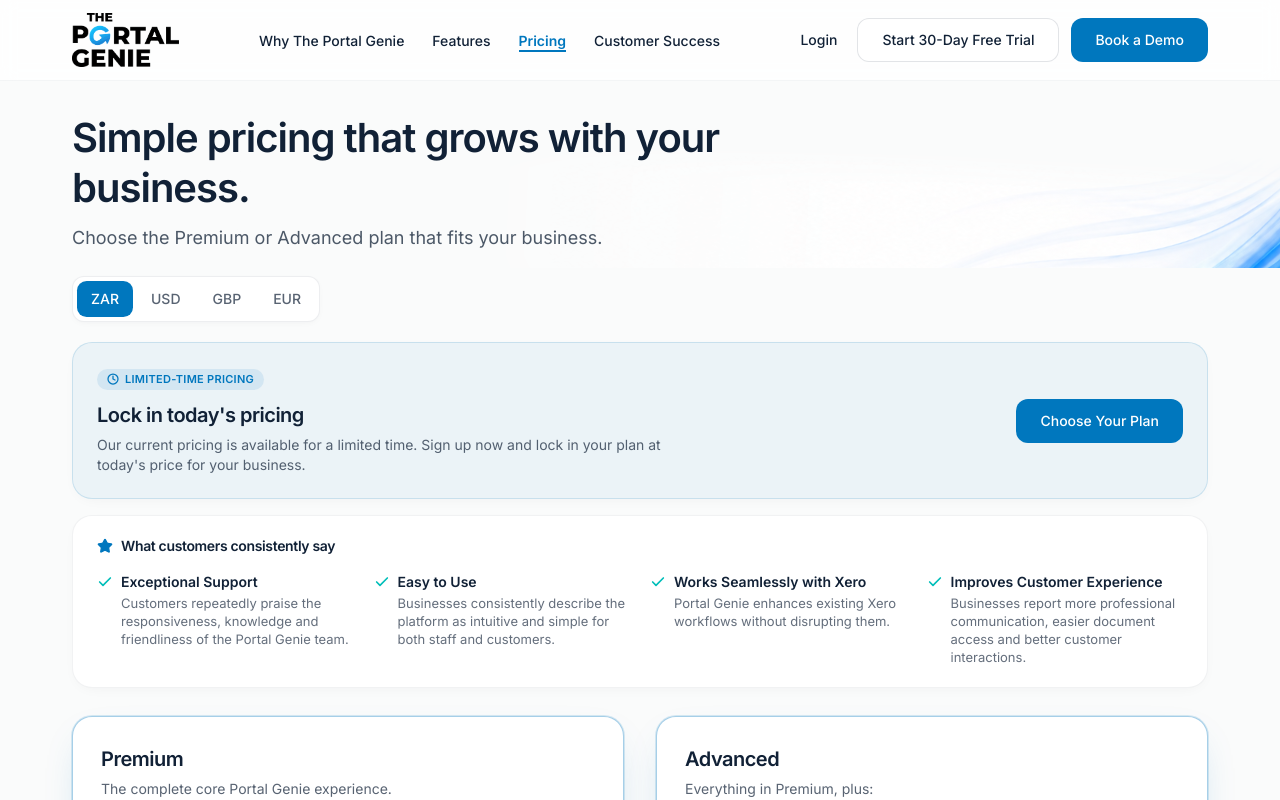
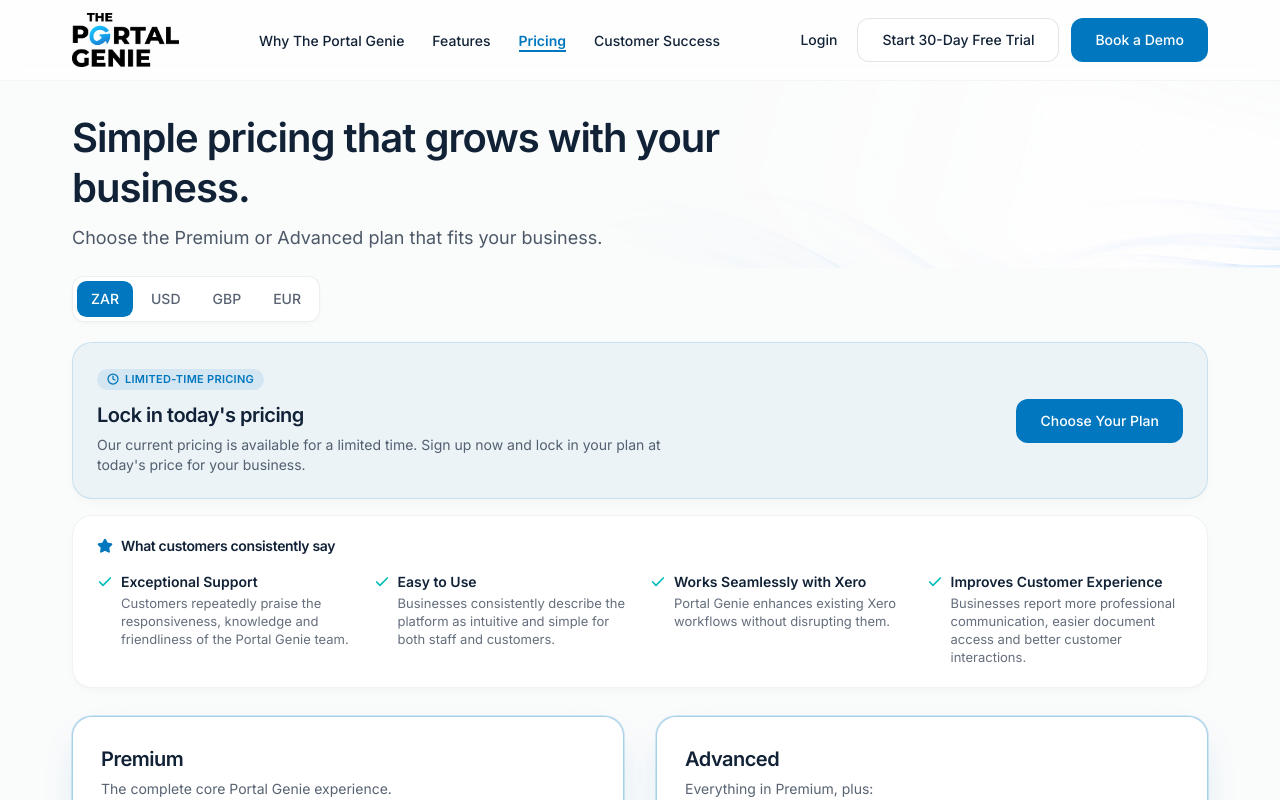
Before and after one commit to ThePortalGenie/portal-genie-site, a Next.js app: page /pricing in a window 1280 px wide. Shown: the top 800 px of the page. Built offline with nearby package versions, Linux system fonts and the light colour scheme.

Commit message:
Hero Optimization

```diff
--- a/app/globals.css
+++ b/app/globals.css
@@ -245,26 +245,23 @@
     linear-gradient(
       to right,
       transparent 0%,
-      transparent 10%,
-      rgba(0, 0, 0, 0.12) 20%,
-      rgba(0, 0, 0, 0.45) 34%,
-      rgba(0, 0, 0, 0.85) 48%,
-      black 58%,
-      black 92%,
-      rgba(0, 0, 0, 0.35) 98%,
+      transparent 3%,
+      rgba(0, 0, 0, 0.06) 13%,
+      rgba(0, 0, 0, 0.22) 26%,
+      rgba(0, 0, 0, 0.6) 42%,
+      black 56%,
+      black 88%,
+      rgba(0, 0, 0, 0.45) 96%,
       transparent 100%
     ),
     linear-gradient(
       to bottom,
       transparent 0%,
-      rgba(0, 0, 0, 0.2) 6%,
-      black 14%,
-      black 38%,
-      rgba(0, 0, 0, 0.82) 48%,
-      rgba(0, 0, 0, 0.58) 58%,
-      rgba(0, 0, 0, 0.32) 68%,
-      rgba(0, 0, 0, 0.14) 78%,
-      rgba(0, 0, 0, 0.05) 88%,
+      rgba(0, 0, 0, 0.15) 12%,
+      black 28%,
+      black 62%,
+      rgba(0, 0, 0, 0.55) 78%,
+      rgba(0, 0, 0, 0.2) 90%,
       transparent 100%
     );
   -webkit-mask-composite: source-in;
@@ -272,26 +269,23 @@
     linear-gradient(
       to right,
       transparent 0%,
-      transparent 10%,
-      rgba(0, 0, 0, 0.12) 20%,
-      rgba(0, 0, 0, 0.45) 34%,
-      rgba(0, 0, 0, 0.85) 48%,
-      black 58%,
-      black 92%,
-      rgba(0, 0, 0, 0.35) 98%,
+      transparent 3%,
+      rgba(0, 0, 0, 0.06) 13%,
+      rgba(0, 0, 0, 0.22) 26%,
+      rgba(0, 0, 0, 0.6) 42%,
+      black 56%,
+      black 88%,
+      rgba(0, 0, 0, 0.45) 96%,
       transparent 100%
     ),
     linear-gradient(
       to bottom,
       transparent 0%,
-      rgba(0, 0, 0, 0.2) 6%,
-      black 14%,
-      black 38%,
-      rgba(0, 0, 0, 0.82) 48%,
-      rgba(0, 0, 0, 0.58) 58%,
-      rgba(0, 0, 0, 0.32) 68%,
-      rgba(0, 0, 0, 0.14) 78%,
-      rgba(0, 0, 0, 0.05) 88%,
+      rgba(0, 0, 0, 0.15) 12%,
+      black 28%,
+      black 62%,
+      rgba(0, 0, 0, 0.55) 78%,
+      rgba(0, 0, 0, 0.2) 90%,
       transparent 100%
     );
   mask-composite: intersect;
--- a/components/pricing/PricingHero.tsx
+++ b/components/pricing/PricingHero.tsx
@@ -11,10 +11,10 @@
 
   return (
     <section className="relative overflow-hidden bg-background pt-3 pb-1 md:pt-6 md:pb-4 lg:pt-8 lg:pb-4">
-      {/* Desktop/tablet: streak bleeds below hero edge — faded before pricing content */}
+      {/* Desktop/tablet: streak clipped to hero — no bottom bleed that hides the ribbon */}
       <div
         aria-hidden="true"
-        className="pointer-events-none absolute inset-x-0 top-0 -bottom-14 z-0 hidden md:block lg:-bottom-20"
+        className="pointer-events-none absolute inset-0 z-0 hidden md:block"
       >
         <PricingHeroIllustration variant="desktop" />
       </div>
--- a/components/pricing/PricingHeroIllustration.tsx
+++ b/components/pricing/PricingHeroIllustration.tsx
@@ -9,9 +9,9 @@
 };
 
 /**
- * Pricing-page-only hero streak. Same asset as Features, different composition:
- * broad gentle arc from upper/mid-right toward lower-centre — grounded and
- * guiding the eye toward the pricing plans below.
+ * Pricing-page-only hero streak. Same asset as Features, flattest composition:
+ * oversized layer clipped to the hero so the mid-ribbon stays visible across
+ * the right half (not parked below the overflow edge).
  */
 export function PricingHeroIllustration({
   variant = "desktop",
@@ -22,11 +22,7 @@
 
   return (
     <motion.div
-      className={
-        isMobile
-          ? "pointer-events-none absolute inset-0"
-          : "pointer-events-none absolute inset-0"
-      }
+      className="pointer-events-none absolute inset-0"
       initial={prefersReducedMotion ? false : { opacity: 0, y: 8 }}
       animate={{ opacity: 1, y: 0 }}
       transition={{ duration: 0.6, ease: "easeOut" }}
@@ -35,10 +31,11 @@
       <div
         className={
           isMobile
-            ? "pricing-hero-visual pricing-hero-visual--stacked absolute inset-0 h-full w-full origin-[65%_62%] rotate-[1deg] opacity-75"
-            : // Broad horizontal ribbon: shifted far left, anchored in the lower
-              // hero, tiny clockwise rotation to flatten the natural upward curve.
-              "pricing-hero-visual absolute top-[22%] bottom-[-62%] left-[10%] right-[-12%] origin-[52%_68%] rotate-[2deg] md:top-[20%] md:bottom-[-58%] md:left-[14%] lg:left-[16%] lg:rotate-[3deg] xl:left-[18%] xl:right-[-14%]"
+            ? "pricing-hero-visual pricing-hero-visual--stacked absolute inset-0 h-full w-full"
+            : // Features-style oversized layer (h/w %), right-biased. Clockwise
+              // rotation flattens the asset's natural rise. Tall % height keeps
+              // the ribbon visible even in Pricing's short hero at 1920px.
+              "pricing-hero-visual absolute left-[30%] top-[-70%] h-[250%] w-[90%] origin-[48%_52%] rotate-[12deg] md:left-[34%] md:top-[-65%] md:h-[240%] md:w-[86%] md:rotate-[13deg] lg:left-[38%] lg:top-[-60%] lg:h-[230%] lg:w-[82%] lg:rotate-[14deg] xl:left-[40%] xl:w-[80%]"
         }
       >
         <Image
@@ -50,13 +47,13 @@
           priority
           className={
             isMobile
-              ? "h-full w-full object-cover object-[62%_52%]"
-              : "h-full w-full object-cover object-[34%_72%] lg:object-[38%_70%]"
+              ? "h-full w-full object-cover object-center"
+              : "h-full w-full object-cover object-[40%_52%] md:object-[42%_50%] lg:object-[44%_48%] xl:object-[46%_46%]"
           }
           sizes={
             isMobile
-              ? "(max-width: 767px) 70vw, 340px"
-              : "(min-width: 1280px) 72vw, (min-width: 768px) 68vw, 1px"
+              ? "1px"
+              : "(min-width: 1536px) 70vw, (min-width: 1280px) 75vw, (min-width: 768px) 80vw, 1px"
           }
         />
       </div>
```
